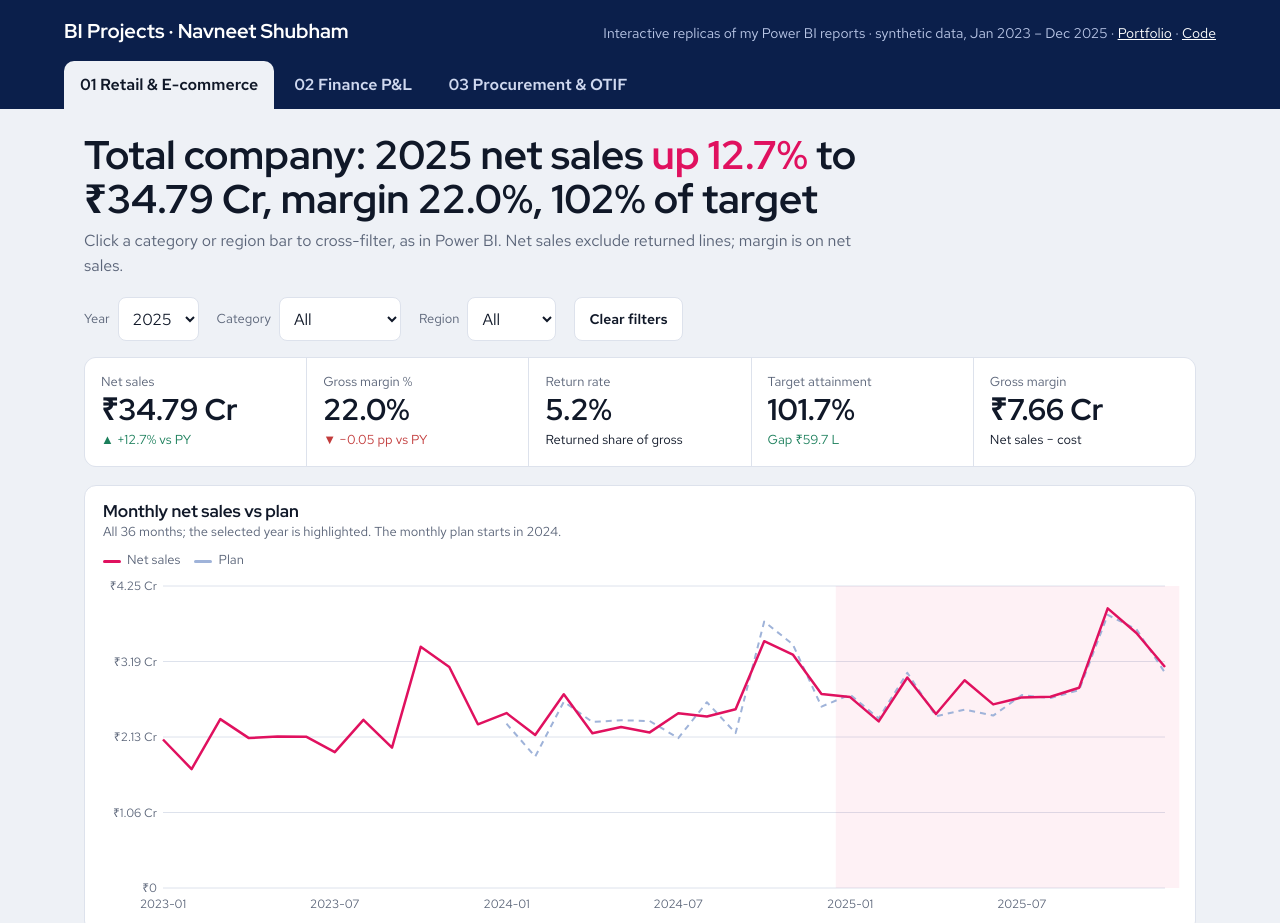
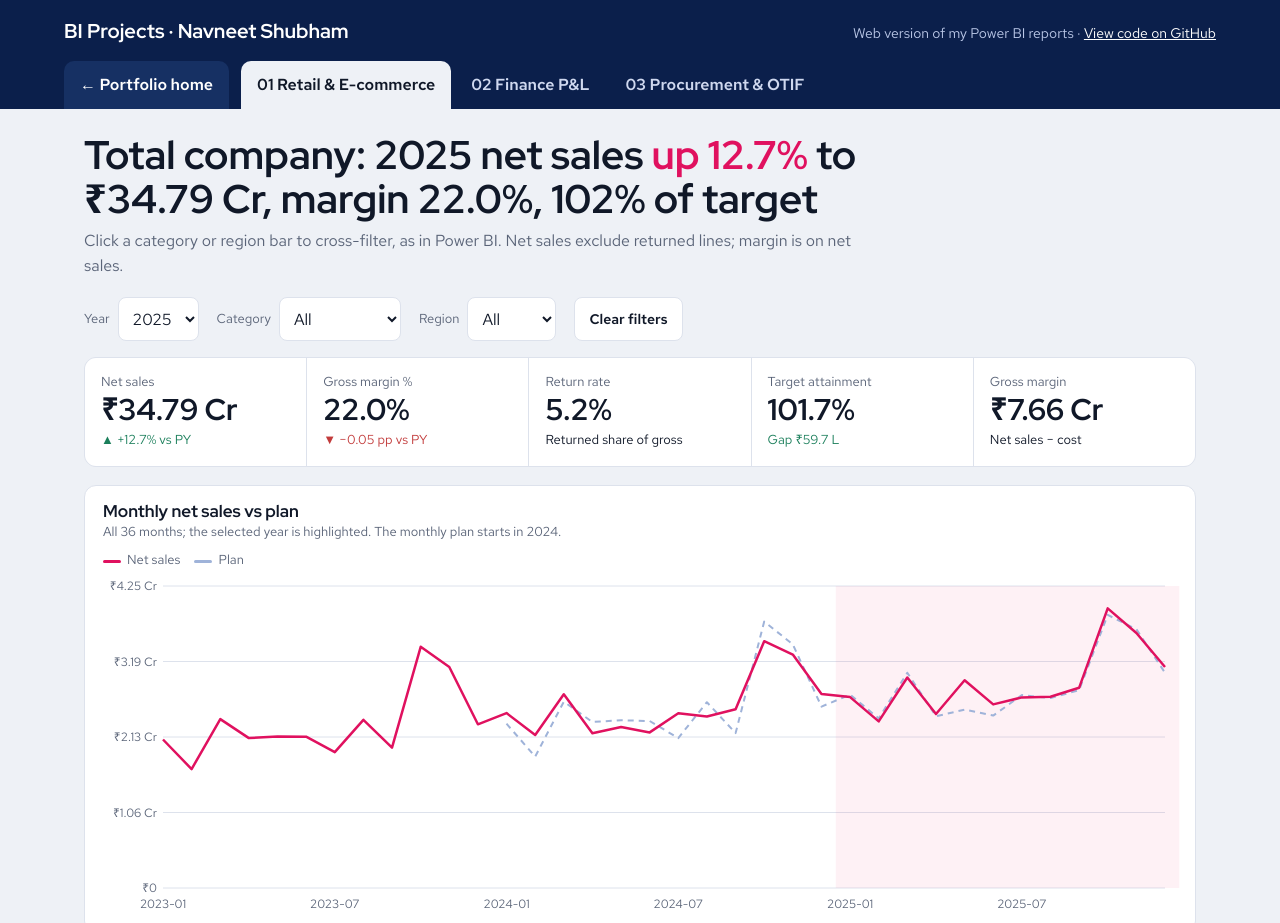
Before and after one commit to Navneet2394/bi-projects, a plain HTML site: page docs/index.html in a window 1280 px wide. Shown: the top 923 px of the page. Drawn offline with Linux system fonts and the light colour scheme.

Commit message:
Add portfolio home link to dashboards; shorten header

```diff
--- a/docs/index.html
+++ b/docs/index.html
@@ -25,6 +25,7 @@ h1,h2,h3{font-family:"Red Hat Display",system-ui,sans-serif;margin:0;line-height
 .brand h1{font-size:20px;font-weight:700}.brand p{margin:0;color:#b9c6e6;font-size:14px}
 nav{display:flex;gap:4px;max-width:1240px;margin:16px auto 0;overflow-x:auto}
 nav a{flex:none;color:#cfd8ef;text-decoration:none;padding:12px 16px;border-radius:10px 10px 0 0;font-weight:600;min-height:44px}
+nav a.home{background:#163063;color:#fff;margin-right:8px}nav a.home:hover{background:#1d3d7a}
 nav a[aria-current=page]{background:var(--bg);color:var(--ink)}
 nav a:focus-visible,button:focus-visible,select:focus-visible,textarea:focus-visible{outline:3px solid var(--hot);outline-offset:2px}
 main{max-width:1240px;margin:0 auto;padding:24px max(5vw,16px) 48px}
@@ -75,8 +76,9 @@ svg text{fill:var(--muted);font:12px "Red Hat Text",sans-serif}
 </head>
 <body>
 <header class="top">
-  <div class="brand"><h1>BI Projects · Navneet Shubham</h1><p>Interactive replicas of my Power BI reports · synthetic data, Jan 2023 – Dec 2025 · <a href="https://navneet2394.github.io/" style="color:#fff">Portfolio</a> · <a href="https://github.com/Navneet2394/bi-projects" style="color:#fff">Code</a></p></div>
+  <div class="brand"><h1>BI Projects · Navneet Shubham</h1><p>Web version of my Power BI reports · <a href="https://github.com/Navneet2394/bi-projects" style="color:#fff">View code on GitHub</a></p></div>
   <nav aria-label="Report pages">
+    <a href="https://navneet2394.github.io/" class="home">← Portfolio home</a>
     <a href="#retail" data-p="retail">01 Retail &amp; E-commerce</a>
     <a href="#finance" data-p="finance">02 Finance P&amp;L</a>
     <a href="#supply" data-p="supply">03 Procurement &amp; OTIF</a>
```
